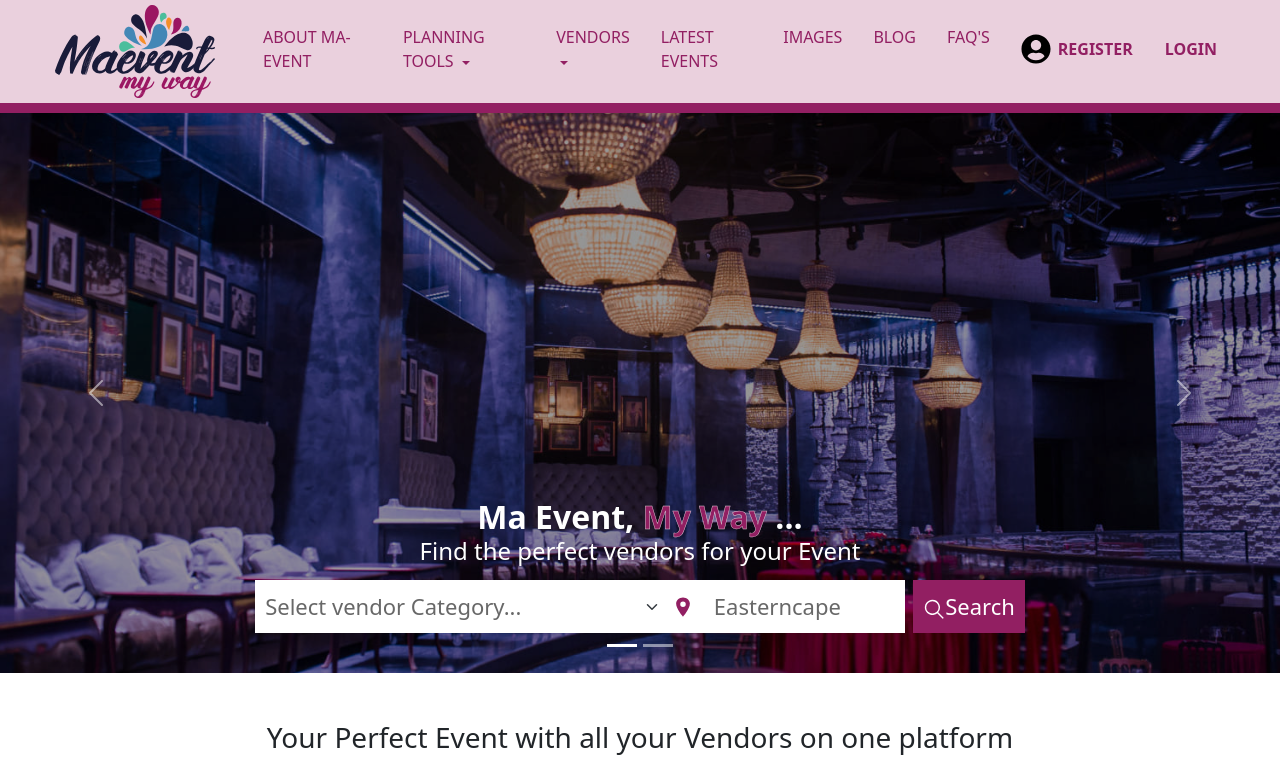
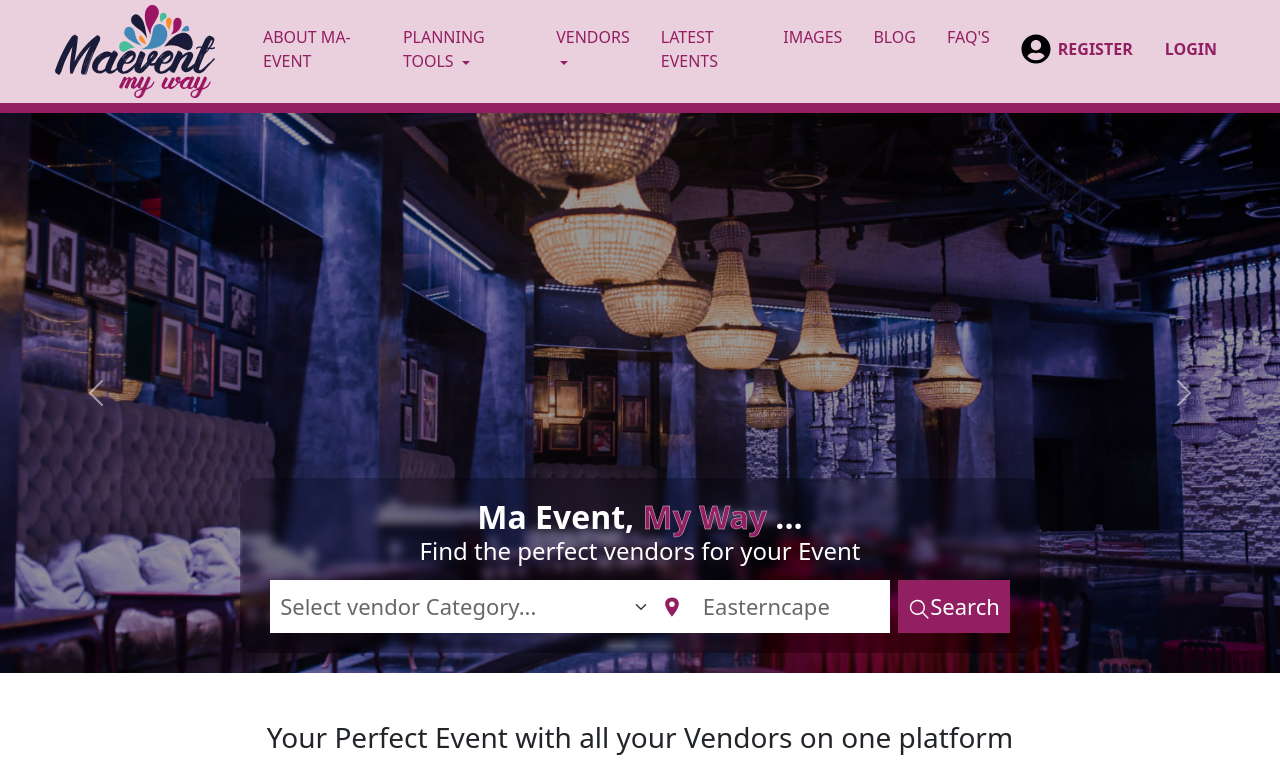
Before and after one commit to VikrantCisDev/ma-event, a React (Vite) app: page / in a window 1280 px wide. Shown: the top 777 px of the page. Built offline with nearby package versions, Linux system fonts and the light colour scheme.

Commit message:
Banner caption css changes

```diff
--- a/src/components/ui/Banner.jsx
+++ b/src/components/ui/Banner.jsx
@@ -14,11 +14,11 @@ const Banner = () => {
         <div className="carouselMain position-relative">
             <Carousel pause={false} interval={null}>
                 <Carousel.Item className='BannerImgs'>
-                <Image src={BannerImg}  />
+                    <Image src={BannerImg} />
                 </Carousel.Item>
 
                 <Carousel.Item className='BannerImgs'>
-                <Image src={BannerImg1}  />
+                    <Image src={BannerImg1} />
 
                 </Carousel.Item>
 
--- a/src/index.css
+++ b/src/index.css
@@ -51,8 +51,17 @@ header .dropdown-menu[data-bs-popper] {
 }
 
 
-
-
+.bannerCaption {
+    box-shadow: 0 5px 50px rgb(255 255 255 / 5%);
+    max-width: 800px;
+    margin: 0 auto;
+    padding: 15px;
+    -webkit-backdrop-filter: blur(4px);
+    backdrop-filter: blur(4px);
+    z-index: 2;
+    background: #00000033;
+    border-radius: 15px;
+}
 
 /* BreadcrumbSection */
 
```
Lines whose indentation alone changed are shown as unchanged.
